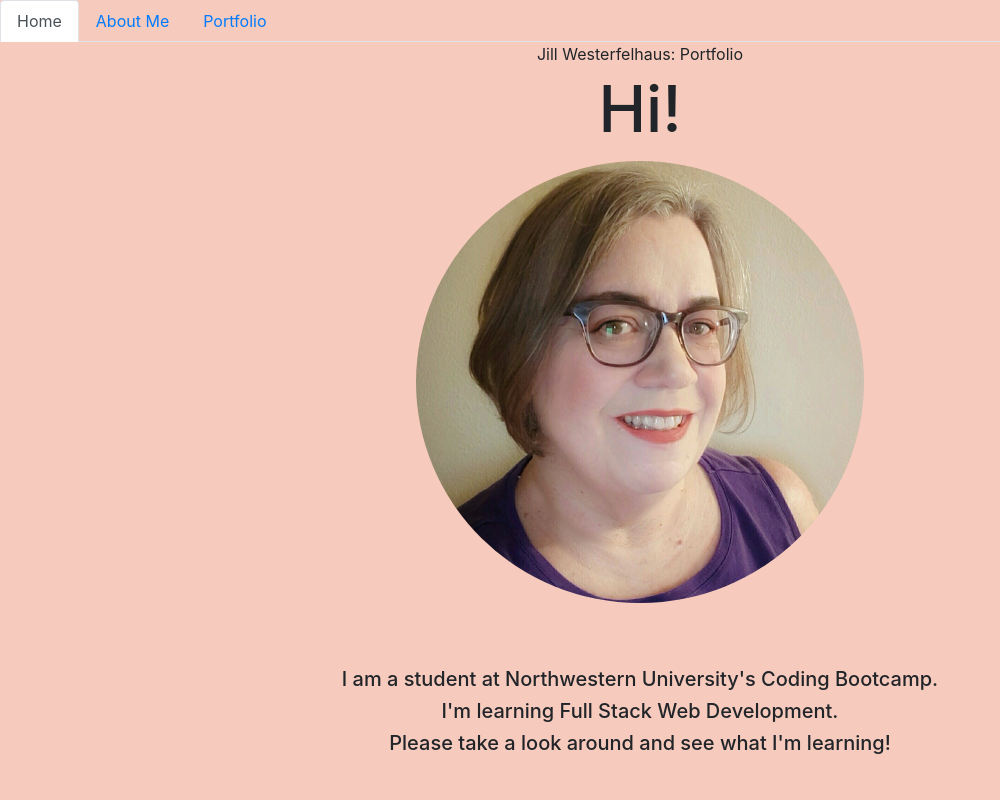
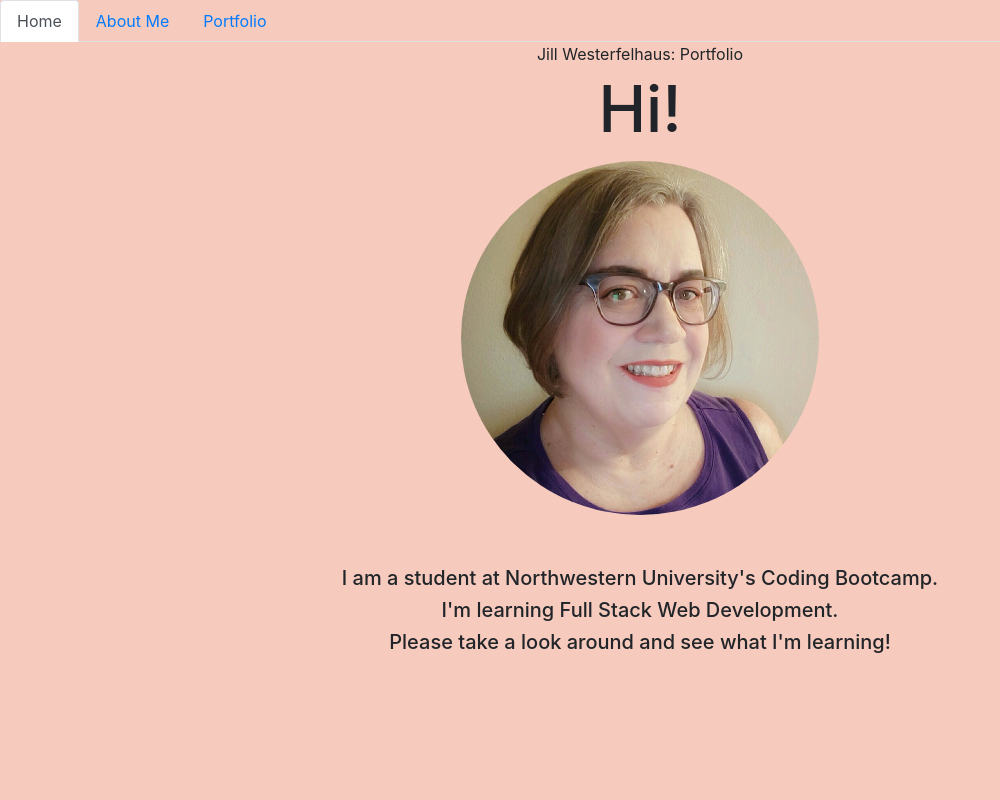
Before and after one commit to JIllWesterfelhaus/ReactPortfolio, a React (Create React App) app in the folder portfolio/: page /home in a window 1280 px wide. Shown: the top 800 px of the page, without its empty margins (0-1000 px from the left). Built offline with nearby package versions, Linux system fonts and the light colour scheme.

Commit message:
added margin to text on home page

```diff
--- a/portfolio/src/index.css
+++ b/portfolio/src/index.css
@@ -57,5 +57,7 @@ padding-right: 20%;
 }
 
 .homepage {
-  margin-bottom: 15%;
+  margin-bottom: 20%;
+  margin-right: 10%;
+  margin-left: 10%;
 }
```
